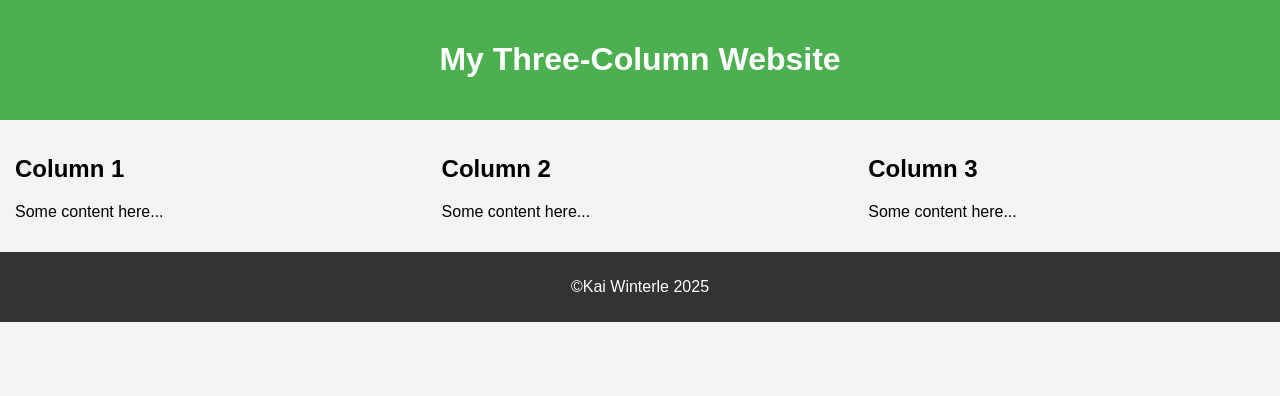
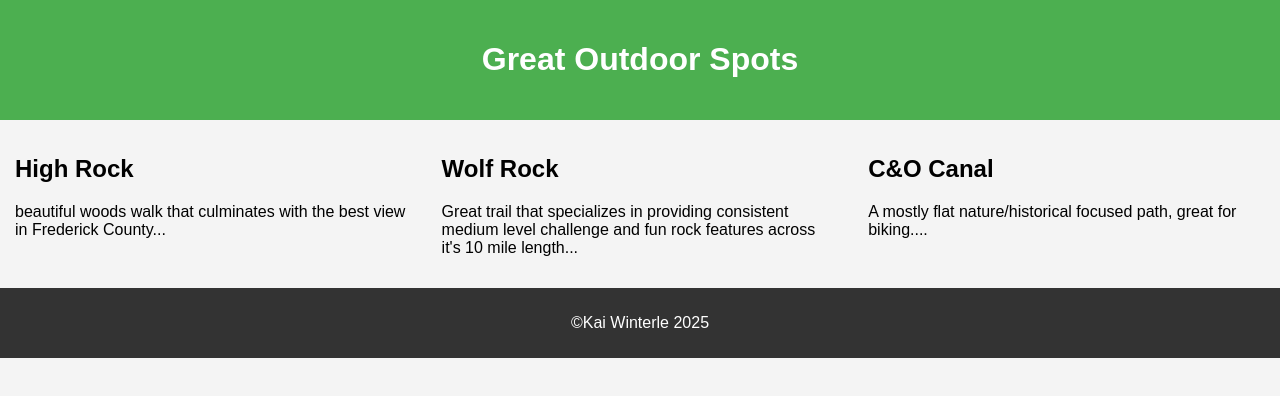
Before and after one commit to KaiWinterle/Three-Column-Layout, a plain HTML site: page index.html in a window 1280 px wide. Drawn offline with Linux system fonts and the light colour scheme.

Commit message:
Update index.html

```diff
--- a/index.html
+++ b/index.html
@@ -8,20 +8,20 @@
 </head>
 <body>
     <header>
-        <h1>My Three-Column Website</h1>
+        <h1>Great Outdoor Spots</h1>
     </header>
     <main>
         <div class="column">
-            <h2>Column 1</h2>
-            <p>Some content here...</p>
+            <h2>High Rock</h2>
+            <p>beautiful woods walk that culminates with the best view in Frederick County...</p>
         </div>
         <div class="column">
-            <h2>Column 2</h2>
-            <p>Some content here...</p>
+            <h2>Wolf Rock</h2>
+            <p>Great trail that specializes in providing consistent medium level challenge and fun rock features across it's 10 mile length...</p>
         </div>
         <div class="column">
-            <h2>Column 3</h2>
-            <p>Some content here...</p>
+            <h2>C&O Canal</h2>
+            <p>A mostly flat nature/historical focused path, great for biking....</p>
         </div>
         <div class="clear"></div> <!-- Clear floats -->
     </main>
```
